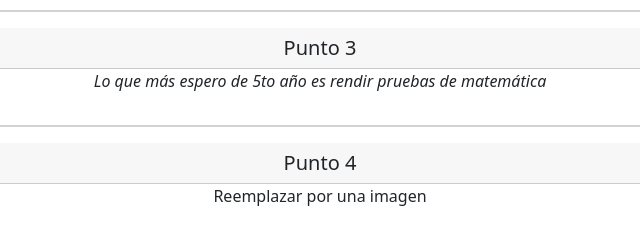
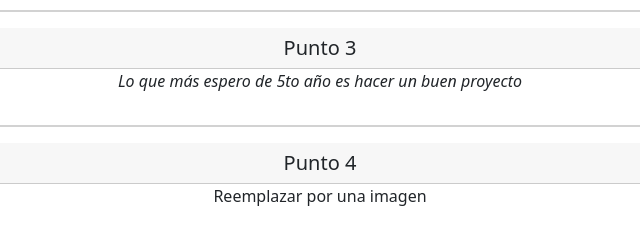
Before and after one commit to MarcoCanton1/PracticaGit, a plain HTML site: page index.html in a window 1280 px wide. Shown: the part 812-1052 px from the top of the page, 320-960 px from the left. Drawn offline with nearby package versions, Linux system fonts and the light colour scheme.

Commit message:
Punto 3 cambios integrante A

```diff
--- a/index.html
+++ b/index.html
@@ -106,7 +106,7 @@
       <div class="card">
             <div class="card-body">
             <h5 class="card-header">Punto 3</h5>
-            <p><i>Lo que más espero de 5to año es rendir pruebas de matemática</i></p>
+            <p><i>Lo que más espero de 5to año es hacer un buen proyecto</i></p>
             </div>
       </div>
       <div class="card">
```
